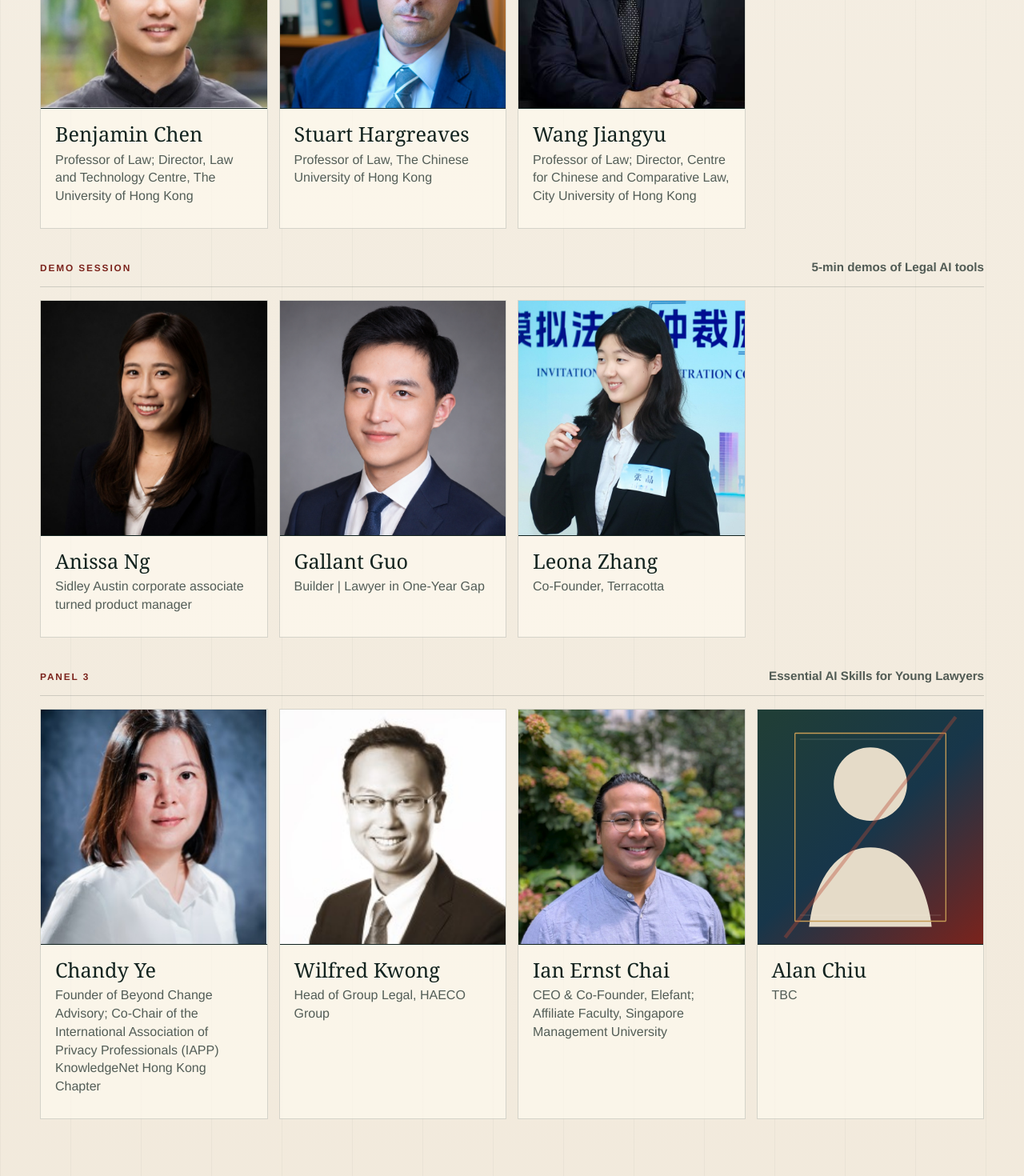
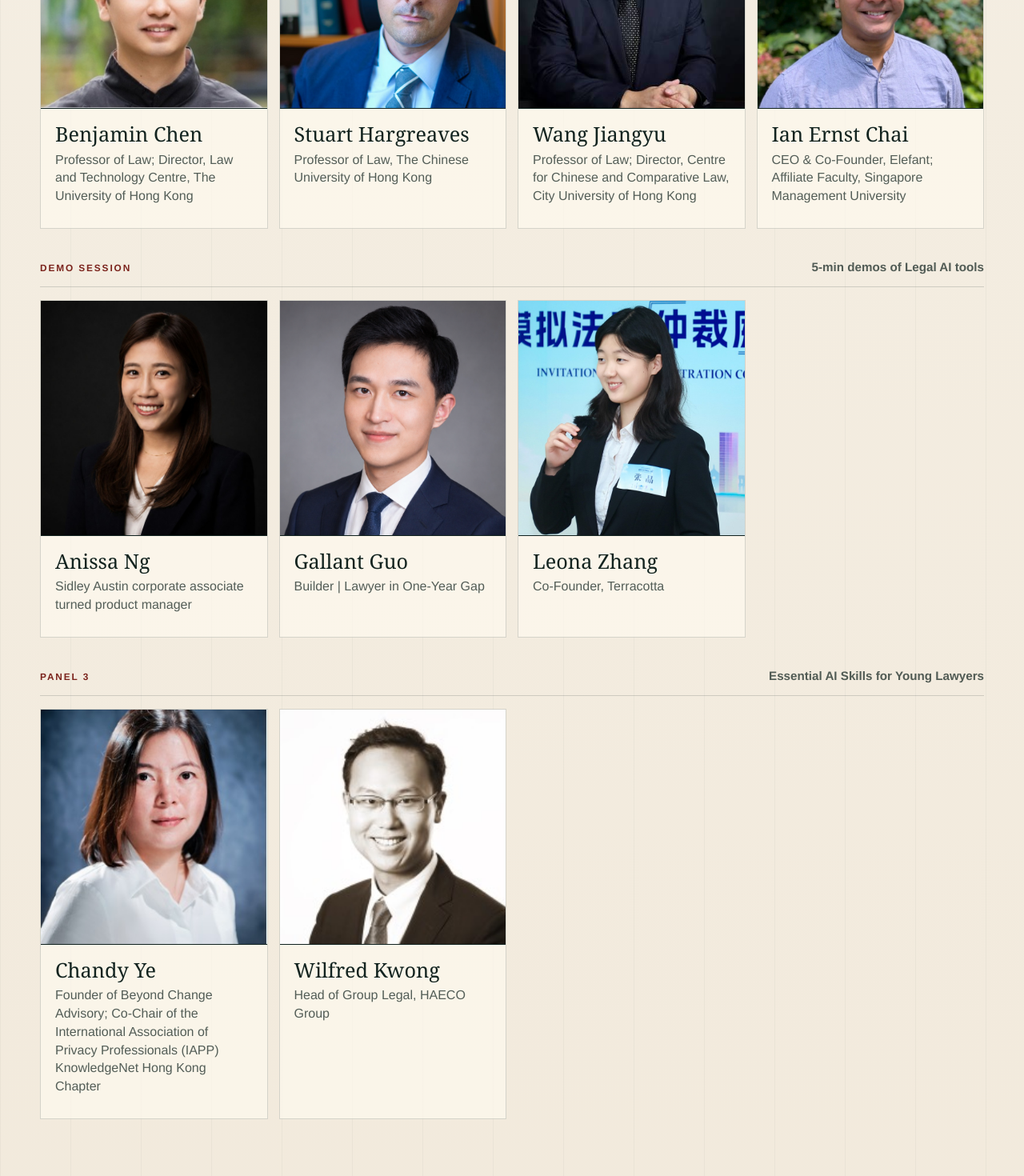
Before and after one commit to abdullahimtiazz/forum, a Next.js app: page / in a window 1280 px wide. Shown: the part 1720-3190 px from the top of the page at 80% size. Built offline with nearby package versions, Linux system fonts and the light colour scheme.

Commit message:
Move Ian Chai to panel 2

```diff
--- a/app/page.tsx
+++ b/app/page.tsx
@@ -74,10 +74,6 @@ const guests = [
       "CEO & Co-Founder, Elefant; Affiliate Faculty, Singapore Management University",
     image: "/ian-chai.png",
   },
-  {
-    name: "Alan Chiu",
-    title: "TBC",
-  },
 ];
 
 const guestByName = new Map(guests.map((guest) => [guest.name, guest]));
@@ -91,7 +87,7 @@ const speakerGroups = [
   {
     label: "Panel 2",
     title: "Experimenting with Legal AI education",
-    speakers: ["Benjamin Chen", "Stuart Hargreaves", "Wang Jiangyu"],
+    speakers: ["Benjamin Chen", "Stuart Hargreaves", "Wang Jiangyu", "Ian Ernst Chai"],
   },
   {
     label: "Demo Session",
@@ -101,7 +97,7 @@ const speakerGroups = [
   {
     label: "Panel 3",
     title: "Essential AI Skills for Young Lawyers",
-    speakers: ["Chandy Ye", "Wilfred Kwong", "Ian Ernst Chai", "Alan Chiu"],
+    speakers: ["Chandy Ye", "Wilfred Kwong"],
   },
 ];
 
@@ -129,6 +125,7 @@ const panels = [
       "Prof Benjamin Chen, HKU",
       "Prof Stuart Hargreaves, CUHK",
       "Prof Wang Jiangyu, CityU",
+      "Ian Ernst Chai, CEO & Co-Founder, Elefant; Affiliate Faculty, Singapore Management University",
       "Panelist TBC",
     ],
   },
@@ -140,8 +137,6 @@ const panels = [
     moderator: "Chandy Ye, Founder, Beyond Change Advisory",
     panelists: [
       "Wilfred Kwong, Head of Group Legal, HAECO",
-      "Ian Ernst Chai, CEO & Co-Founder, Elefant; Affiliate Faculty, Singapore Management University",
-      "Alan Chiu, TBC",
       "I-firm panelist TBC",
       "Barrister panelist TBC",
       "Industry panelist TBC",
```
